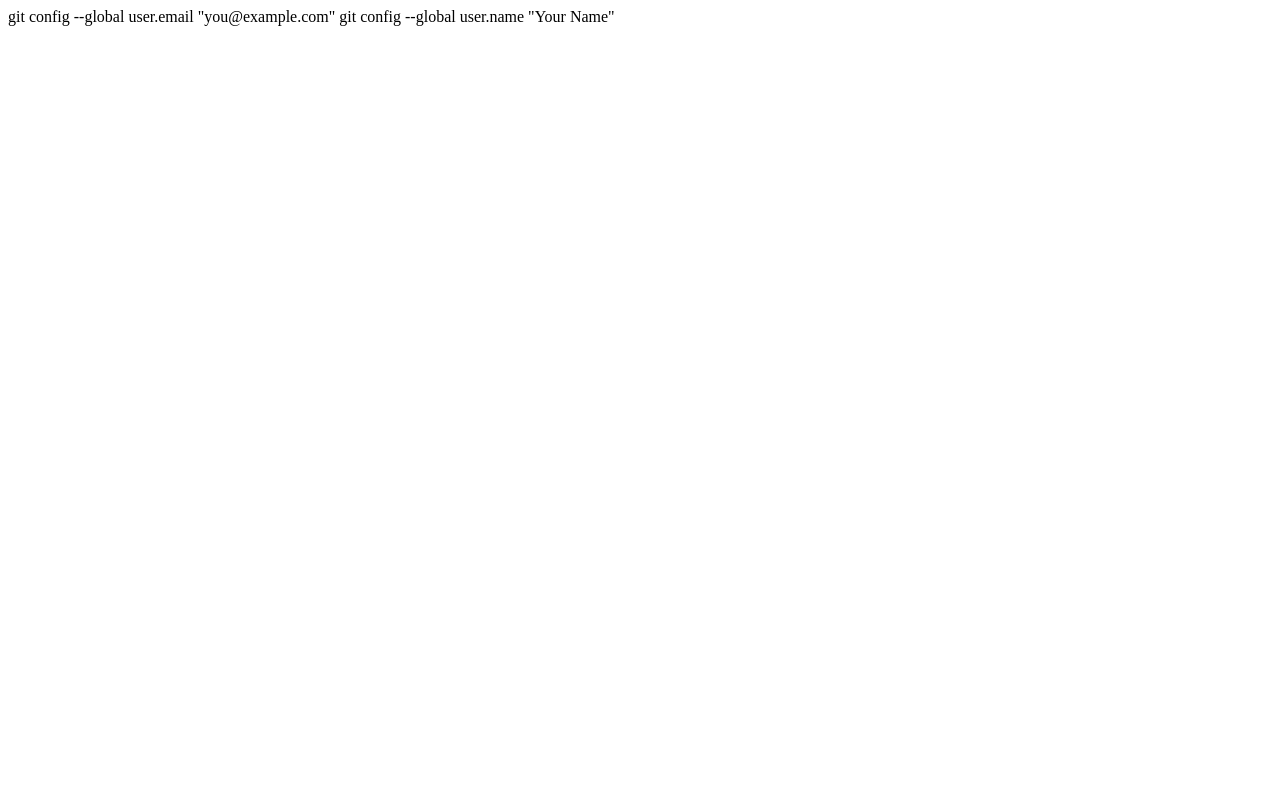
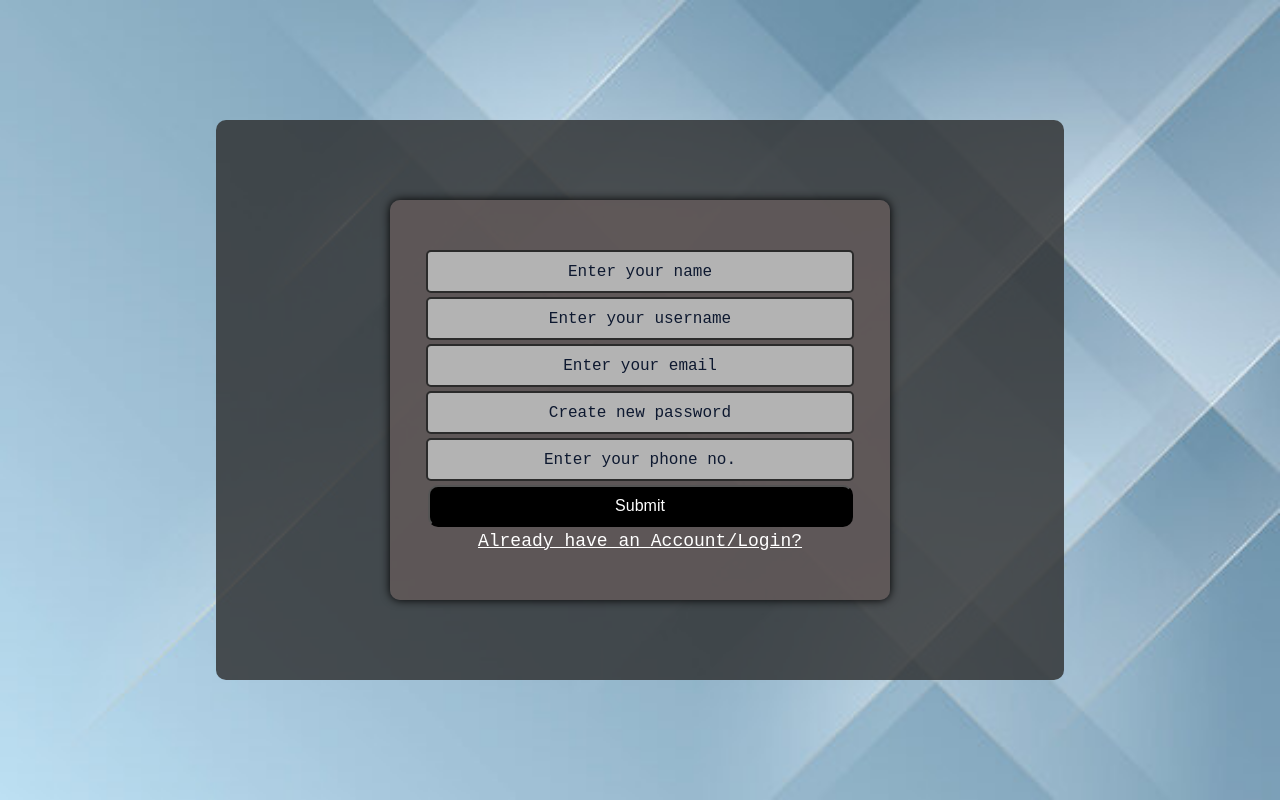
Before and after one commit to Vishal88882/Responsive_To_Do, a website: page Index.html in a window 1280 px wide. Drawn offline with Linux system fonts and the light colour scheme.

Commit message:
Signup complete

```diff
--- a/Index.html
+++ b/Index.html
@@ -1,13 +1,107 @@
 <!DOCTYPE html>
 <html lang="en">
+
 <head>
     <meta charset="UTF-8">
     <meta name="viewport" content="width=device-width, initial-scale=1.0">
     <title>Document</title>
 </head>
+<style>
+    body {
+        margin: 0px;
+        padding: 0px;
+        font-family: monospace;
+    }
+
+    .signup {
+        display: flex;
+        height: 100vh;
+        flex-direction: column;
+        justify-content: center;
+        align-items: center;
+        background-image: url(./background.jpg);
+        background-repeat: no-repeat;
+        background-position: center;
+        background-size: cover;
+    }
+
+    .background {
+        background-color: rgba(44, 44, 44, 0.8);
+        display: flex;
+        align-items: center;
+        justify-content: center;
+        padding: 40px;
+        height: 60%;
+        width: 60%;
+        border-radius: 10px;
+        gap: 20px;
+
+    }
+
+    .signup_form {
+        background-color: rgba(100, 91, 91, 0.8);
+        border-radius: 10px;
+        width: 500px;
+        height: 400px;
+        display: flex;
+        flex-direction: column;
+        gap: 4px;
+        justify-content: center;
+        align-items: center;
+        box-shadow: 0 0 10px;
+    }
+
+    .signup_form>input {
+        padding: 12px;
+        width: 80%;
+        border-radius: 5px;
+        border: 2px solid rgb(43, 43, 43);
+        color: white;
+        text-align: center;
+        background-color: rgb(179, 179, 179);
+    }
+
+    input::placeholder {
+        color: rgb(14, 25, 48);
+        font-size: 16px;
+        font-family: monospace;
+    }
+
+    .signup_form>a {
+        text-decoration: none;
+        font-size: 18px;
+        color: white;
+        text-decoration: underline;
+    }
+    .submit_btn{
+        background-color: rgb(0, 0, 0);
+        color:white;
+        padding:10px;
+        font-size: 16px;
+        width:85%;
+        border-radius: 10px;
+    }
+</style>
+
 <body>
 
+    <div class="signup">
+        <div class=" background">
+            <form action="post" class="signup_form">
+                <input type="text" placeholder="Enter your name">
+                <input type="text" placeholder="Enter your username">
+                <input type="text" placeholder="Enter your email">
+                <input type="text" placeholder="Create new password">
+                <input type="text" placeholder="Enter your phone no.">
+                <button class="submit_btn">Submit</button>
+                <a href="">Already have an Account/Login?</a>
+            </form>
+            <!-- <form action="post" class="signup_form">
+                <input type="text" placeholder="Enter your username">
+                <input type="text" placeholder="Enter your pssword">
+            </form> -->
+        </div>
+    </div>
 </body>
+
 </html>
-  git config --global user.email "you@example.com"
-  git config --global user.name "Your Name"
```
